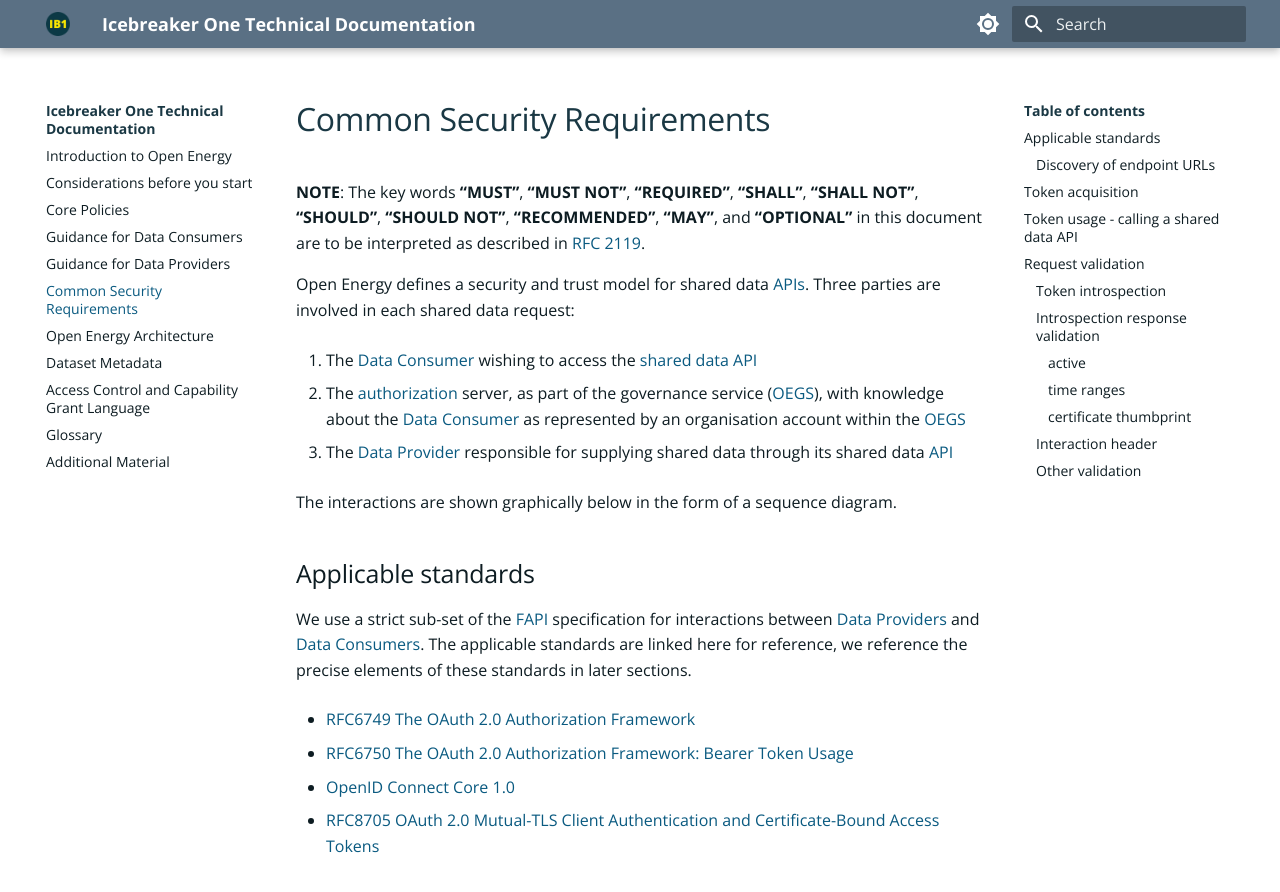
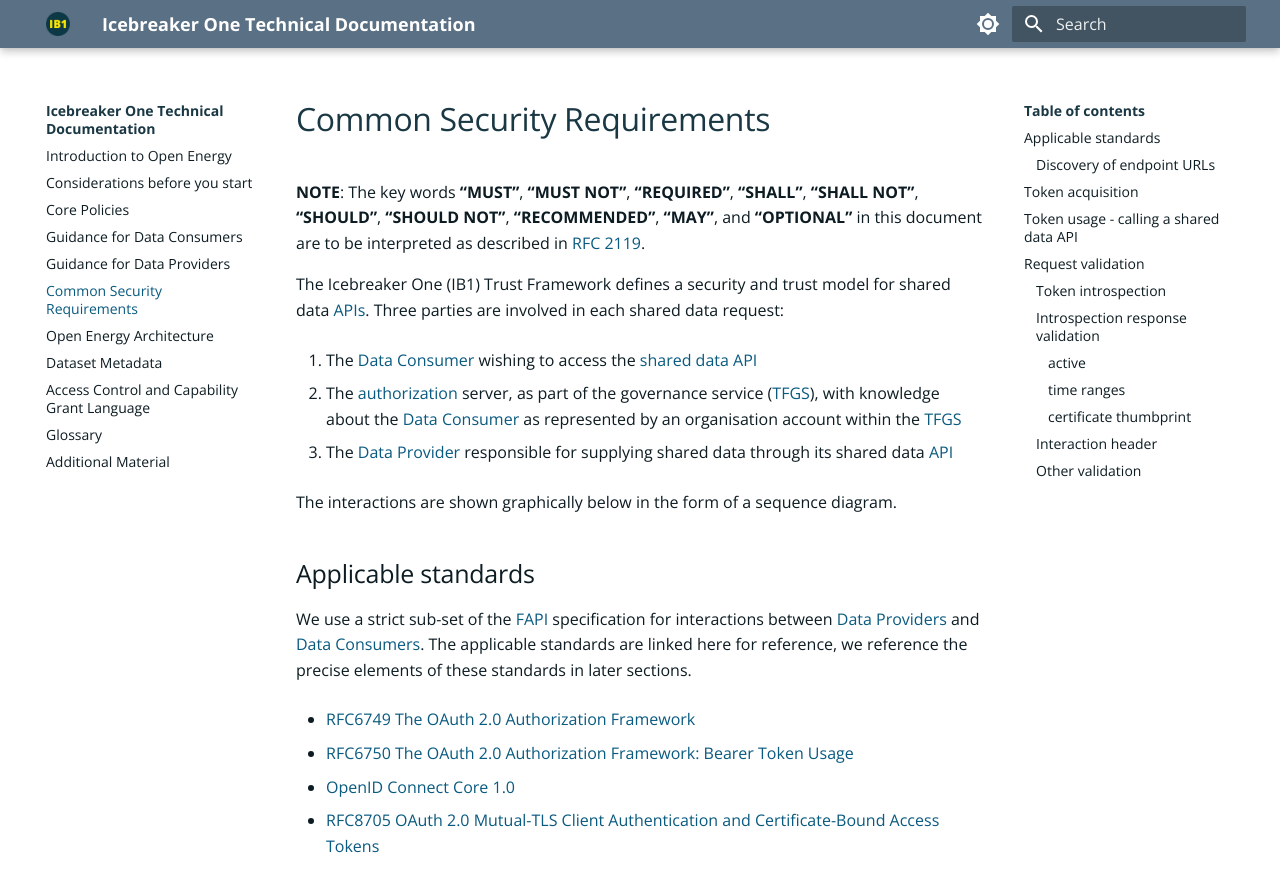
Before and after one commit to icebreakerone/ib1-technical-docs, an MkDocs documentation site: the page built from docs/ops_guidelines/technical_common.md, in a window 1280 px wide and 900 px high. Shown: the top 892 px of the window. Built offline with MkDocs 1.6.1 and Material for MkDocs 9.7.7, drawn with Linux system fonts in a browser that asks for light colours; the version menu is left out.

Commit message:
docs/ops_guidelines/technical_common.md updated from https://stackedit.net/

```diff
--- a/docs/ops_guidelines/technical_common.md
+++ b/docs/ops_guidelines/technical_common.md
@@ -4,15 +4,15 @@
 **“SHOULD NOT”**, **“RECOMMENDED”**, **“MAY”**, and **“OPTIONAL”** in this document are to be interpreted
 as described in [RFC 2119](https://www.ietf.org/rfc/rfc2119.txt).
 
-Open Energy defines a security and trust model for shared data [APIs](../glossary.md#term-Application-programming-interface). Three
+The Icebreaker One (IB1) Trust Framework defines a security and trust model for shared data [APIs](../glossary.md#term-Application-programming-interface). Three
 parties are involved in each shared data request:
 
 
 1. The [Data Consumer](../glossary.md#term-Data-Consumer) wishing to access the [shared data](../glossary.md#term-Shared-data) [API](../glossary.md#term-Application-programming-interface)
 
 
-2. The [authorization](../glossary.md#term-Authorization) server, as part of the governance service ([OEGS](../glossary.md#term-Open-Energy-Governance-Service)), with knowledge about the
-[Data Consumer](../glossary.md#term-Data-Consumer) as represented by an organisation account within the [OEGS](../glossary.md#term-Open-Energy-Governance-Service)
+2. The [authorization](../glossary.md#term-Authorization) server, as part of the governance service ([TFGS](../glossary.md#term-Trust-Framework-Governance-Service)), with knowledge about the
+[Data Consumer](../glossary.md#term-Data-Consumer) as represented by an organisation account within the [TFGS](../glossary.md#term-Trust-Governance-Service)
 
 
 3. The [Data Provider](../glossary.md#term-Data-Provider) responsible for supplying shared data through its shared data [API](../glossary.md#term-Application-programming-interface)
```
Also changed, not shown: other parts of docs/ops_guidelines/technical_common.md (+3 -0 lines).
